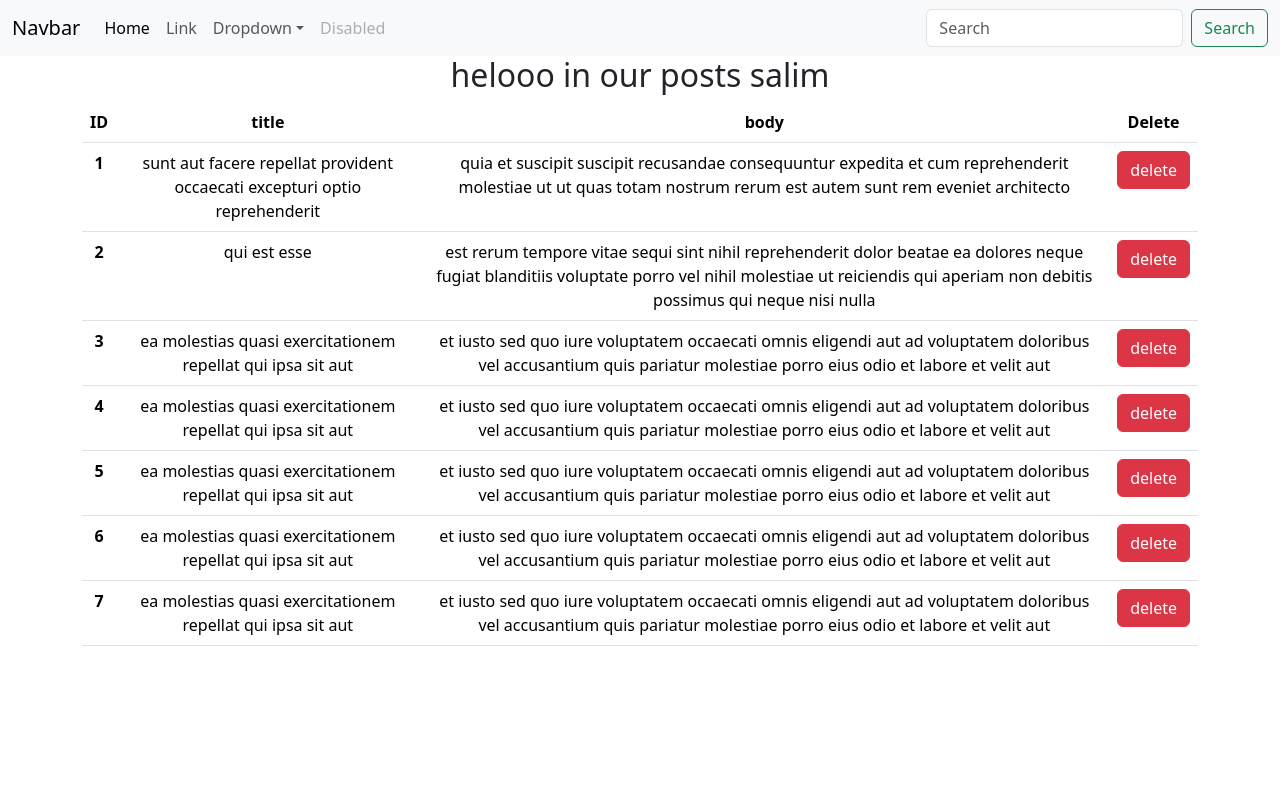
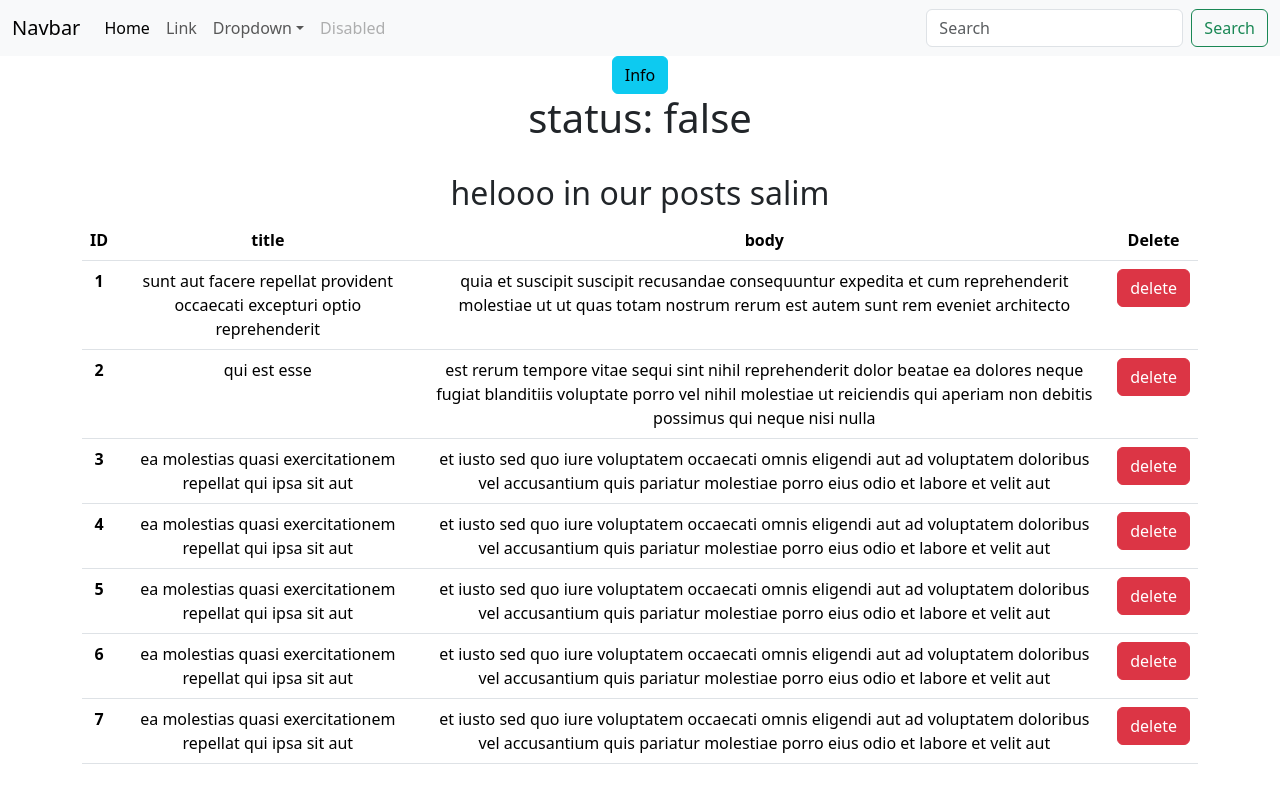
Before and after one commit to Salimboughanmi/react-mini-project, a React (Create React App) app in the folder myapp/: page / in a window 1280 px wide. Shown: the top 792 px of the page. Built offline with nearby package versions, Linux system fonts and the light colour scheme.

Commit message:
React JS Using the Effect Hook

```diff
--- a/myapp/src/posts.js
+++ b/myapp/src/posts.js
@@ -1,8 +1,10 @@
-import { useState } from "react";
+import { useEffect, useState } from "react";
 import PostsList from "./PostsList";
 
 const Posts=()=>{
     const name ="salim"
+
+    const [checkAuth, setCheckAuth]= useState('false');
 
     const [posts,setPosts]=useState([{
     uerId: 1,
@@ -51,10 +53,21 @@ const Posts=()=>{
       const updatedPosts=posts.filter((post)=>post.id !== id);
       setPosts(updatedPosts);
      }
+     useEffect(()=>{
+        console.log("posts effect load" );
+        console.log(posts);
+
+     },[checkAuth]);
 
 
     return (
-      <PostsList posts={posts} hello="helooo in our posts " name={name} DeleteAction={DeleteAction} />
+      <div>
+        <button onClick={()=>setCheckAuth('true')} type="button" className="btn btn-info">Info</button>
+         <h1> status: {checkAuth}</h1> <br></br>
+      <PostsList posts={posts} hello="helooo in our posts " name={name} DeleteAction={DeleteAction}  />
+
+      </div>
+
 
     );
 }
```
Also changed, not shown: myapp/src/PostsList.js (line endings or trailing spaces).
